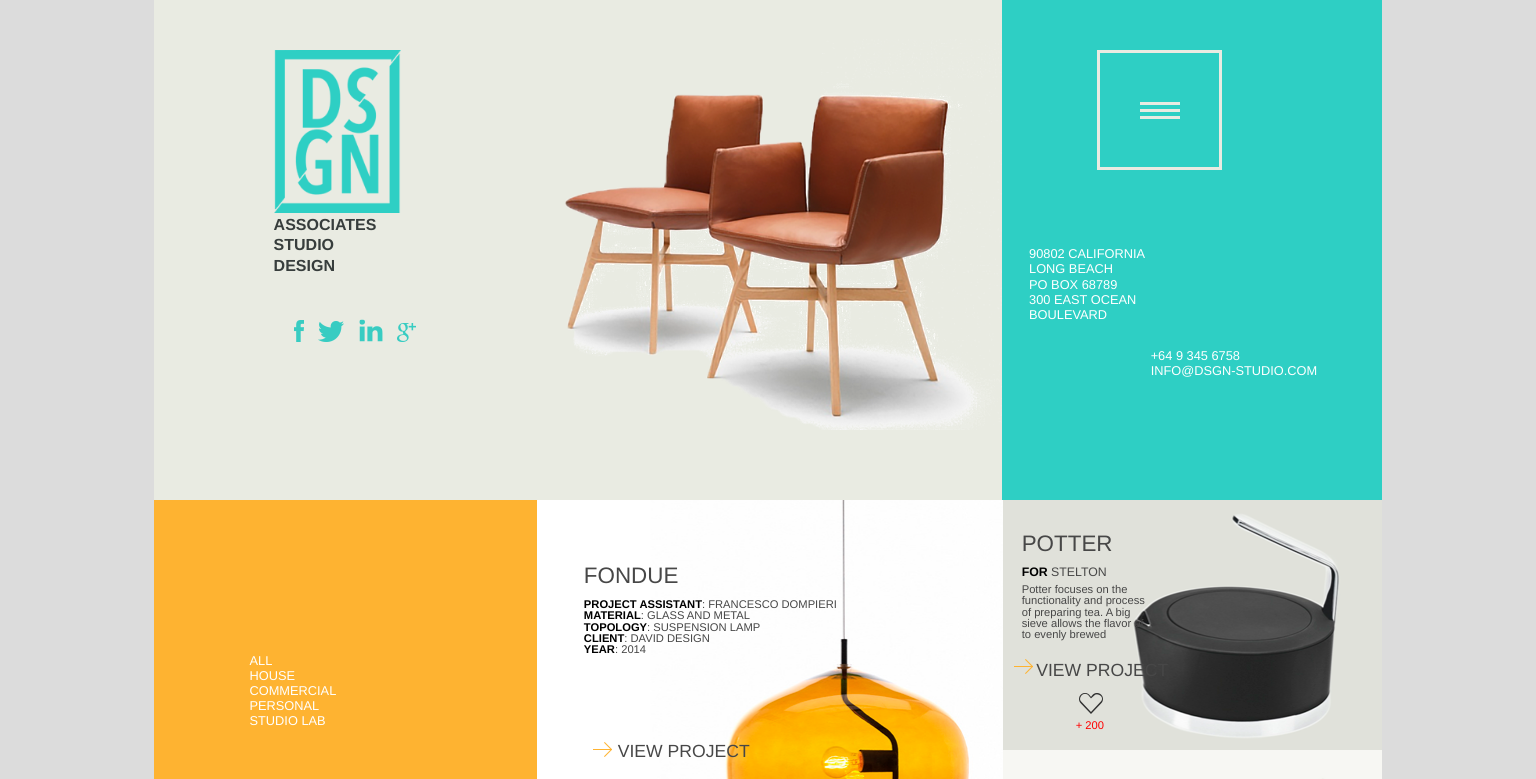
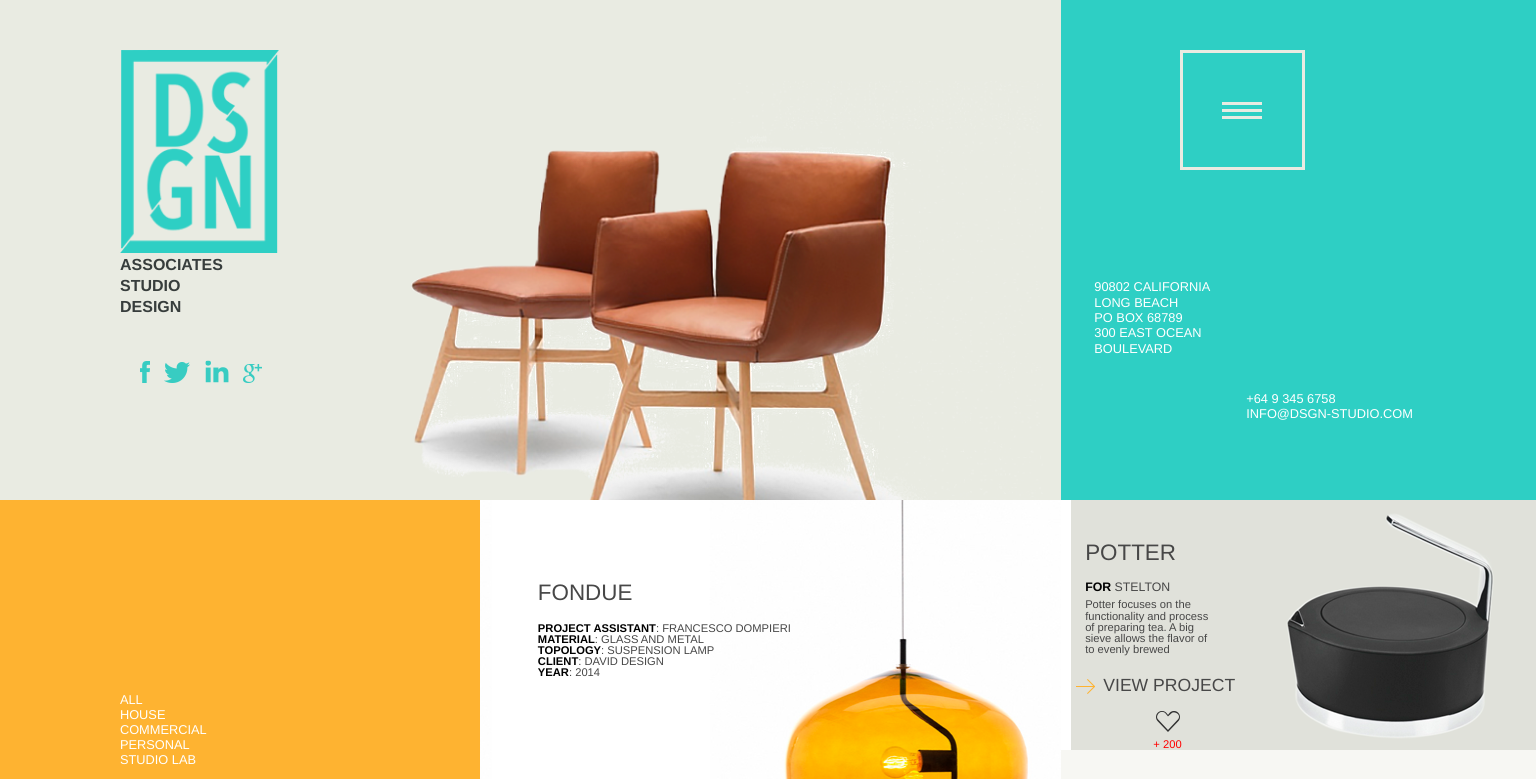
Before and after one commit to Oleg-Pushenko/dsgn, a plain HTML site: page index.html in a window 1536 px wide. Shown: the top 779 px of the page. Drawn offline with Linux system fonts and the light colour scheme.

Commit message:
delete media-selector

```diff
--- a/style.css
+++ b/style.css
@@ -1506,38 +1506,3 @@ margin: -8% 0 0 10%;
         font-size: 0.8em;
     }
 }
-@media screen and (min-width:1400px){
-    body {
-        width: 90%;
-        margin-left: 5%;
-        background-color: gainsboro;
-    }
-}
-@media screen and (min-width:1500px){
-    body {
-        width: 80%;
-        margin-left: 10%;
-        background-color: gainsboro;
-    }
-}
-@media screen and (min-width:1900px){
-    body {
-        width: 70%;
-        margin-left: 15%;
-        background-color: gainsboro;
-    }
-}
-@media screen and (min-width:2200px){
-    body {
-        width: 60%;
-        margin-left: 20%;
-        background-color: gainsboro;
-    }
-}
-@media screen and (min-width:2600px){
-    body {
-        width: 50%;
-        margin-left: 25%;
-        background-color: gainsboro;
-    }
-}
```
